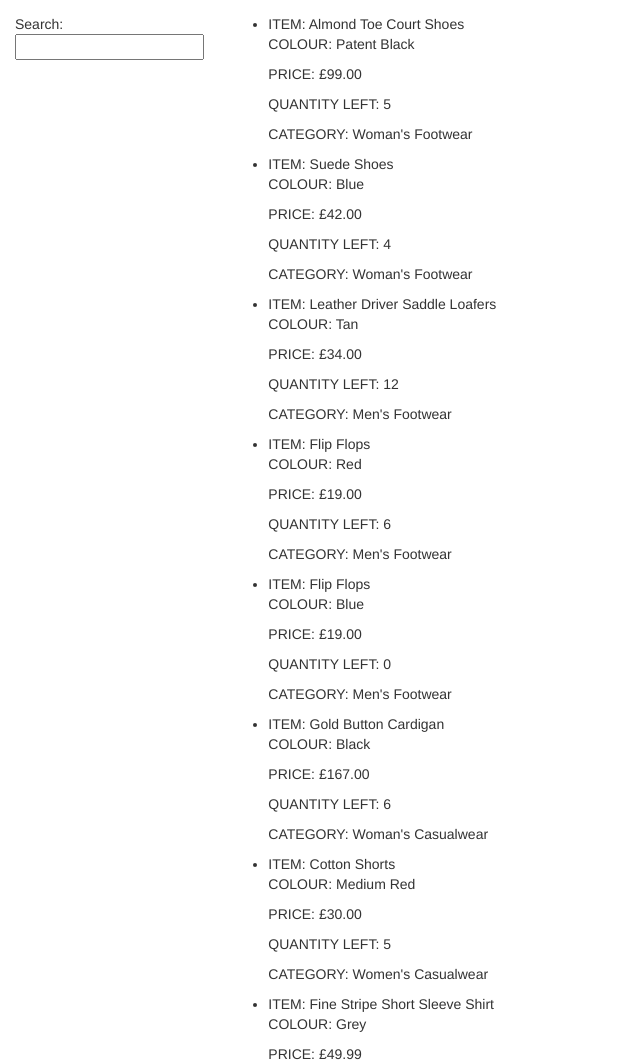
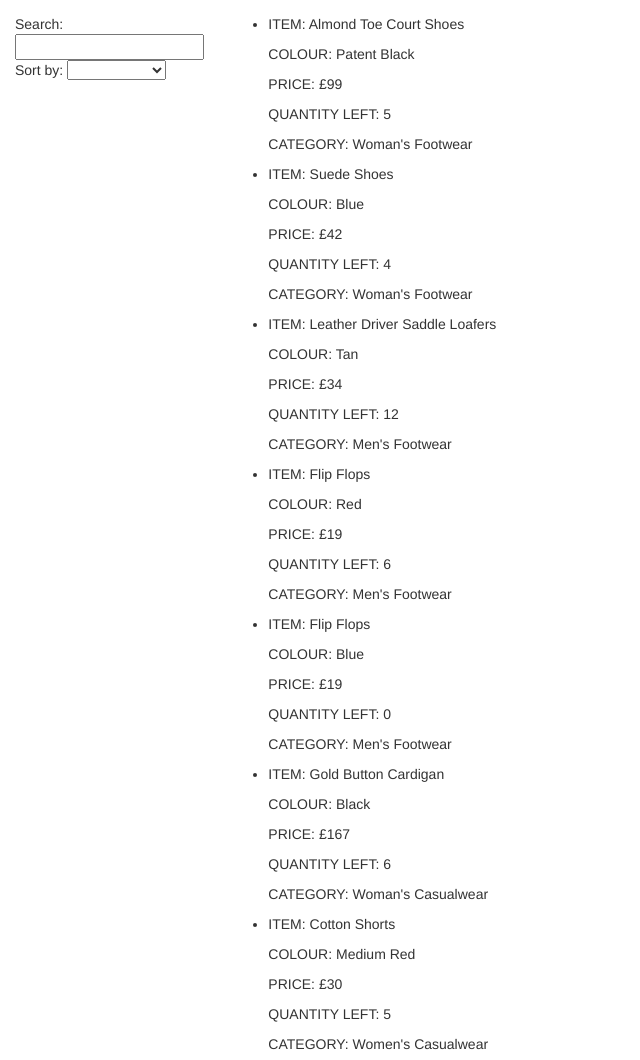
Before and after one commit to ciawalsh/Trying-Out-Angular, a website: page app/index.html in a window 1280 px wide. Shown: the top 1060 px of the page, without its empty margins (0-640 px from the left). Drawn offline with nearby package versions, Linux system fonts and the light colour scheme.

Commit message:
Added Sort By Alphabetical or Price - Tests Passing

```diff
--- a/app/index.html
+++ b/app/index.html
@@ -17,13 +17,18 @@
       <nav class="col-md-2">
         <!-- Sidebar Content -->
         Search: <input ng-model="query">
+        Sort by:
+        <select ng-model="orderProp">
+          <option value="name">Alphabetical</option>
+          <option value="price">Price</option>
+        </select>
       </nav>
 
       <nav class="col-md-10">
         <!-- Body Content -->
         <ul class="items">
-          <li ng-repeat="item in items | filter:query">
-            ITEM: {{item.name}}
+          <li ng-repeat="item in items | filter:query | orderBy:orderProp">
+            <p>ITEM: {{item.name}}</p>
             <p>COLOUR: {{item.colour}}</p>
             <p>PRICE: £{{item.price}}</p>
             <p>QUANTITY LEFT: {{item.stock}}</p>
--- a/app/js/controllers.js
+++ b/app/js/controllers.js
@@ -5,104 +5,104 @@ shopApp.controller('ShopListCtrl', function($scope) {
     {
      'name': 'Almond Toe Court Shoes',
      'colour': 'Patent Black',
-     'price': '99.00',
-     'stock': '5',
+     'price': 99.00,
+     'stock': 5,
      'category': 'Woman\'s Footwear',
      'image': 'images/Almond-Toe-Patent.jpeg'
     },
     {
      'name': 'Suede Shoes',
      'colour': 'Blue',
-     'price': '42.00',
-     'stock': '4',
+     'price': 42.00,
+     'stock': 4,
      'category': 'Woman\'s Footwear',
      'image': 'images/Blue-Suede-Shoes.jpg'
     },
     {
      'name': 'Leather Driver Saddle Loafers',
      'colour': 'Tan',
-     'price': '34.00',
-     'stock': '12',
+     'price': 34.00,
+     'stock': 12,
      'category': 'Men\'s Footwear',
      'image': 'images/Tan-Tassel-Loafers.jpeg'
     },
     {
      'name': 'Flip Flops',
      'colour': 'Red',
-     'price': '19.00',
-     'stock': '6',
+     'price': 19.00,
+     'stock': 6,
      'category': 'Men\'s Footwear',
      'image': 'images/Red-Flip-Flops.jpg'
     },
     {
      'name': 'Flip Flops',
      'colour': 'Blue',
-     'price': '19.00',
-     'stock': '0',
+     'price': 19.00,
+     'stock': 0,
      'category': 'Men\'s Footwear',
      'image': 'images/Blue-Flip-Flops.jpg'
     },
     {
      'name': 'Gold Button Cardigan',
      'colour': 'Black',
-     'price': '167.00',
-     'stock': '6',
+     'price': 167.00,
+     'stock': 6,
      'category': 'Woman\'s Casualwear',
      'image': 'images/Gold-Button-Cardigan-Black.jpeg'
     },
     {
      'name': 'Cotton Shorts',
      'colour': 'Medium Red',
-     'price': '30.00',
-     'stock': '5',
+     'price': 30.00,
+     'stock': 5,
      'category': 'Women\'s Casualwear',
      'image': 'images/Cotton-Shorts-MediumRed.jpg'
     },
     {
      'name': 'Fine Stripe Short Sleeve Shirt',
      'colour': 'Grey',
-     'price': '49.99',
-     'stock': '9',
+     'price': 49.99,
+     'stock': 9,
      'category': 'Men\'s Casualwear',
      'image': 'images/Fine-Stripe-Shirt-Grey.jpeg'
     },
     {
      'name': 'Fine Stripe Short Sleeve Shirt',
      'colour': 'Green',
-     'price': '39.99',
-     'stock': '3',
+     'price': 39.99,
+     'stock': 3,
      'category': 'Men\'s Casualwear',
      'image': 'images/Fine-Stripe-Shirt-Green.jpg'
     },
     {
      'name': 'Sharkskin Waistcoat',
      'colour': 'Charcoal (Black)',
-     'price': '75.00',
-     'stock': '2',
+     'price': 75.00,
+     'stock': 2,
      'category': 'Men\'s Formalwear',
      'image': 'images/Waistcoat-Charcoal.jpeg'
     },
     {
      'name': 'Lightweight Patch Pocket Blazer',
      'colour': 'Deer',
-     'price': '175.50',
-     'stock': '1',
+     'price': 175.50,
+     'stock': 1,
      'category': 'Men\'s Formalwear',
      'image': 'images/Patch-Pocket-Blazer-Deer.jpeg'
     },
     {
      'name': 'Bird Print Dress',
      'colour': 'Black',
-     'price': '270.00',
-     'stock': '10',
+     'price': 270.00,
+     'stock': 10,
      'category': 'Woman\'s Formalwear',
      'image': 'images/Bird-Print-Dress.png'
     },
     {
      'name': 'Mid Twist Cut-Out Dress',
      'colour': 'Pink',
-     'price': '540.00',
-     'stock': '5',
+     'price': 540.00,
+     'stock': 5,
      'category': 'Woman\'s Formalwear',
      'image': 'images/Mid-Cut-Out-Dress-Pink.jpeg'
     }
```
Also changed, not shown: test/feature/homepageFeature.js (+27 -0 lines).
